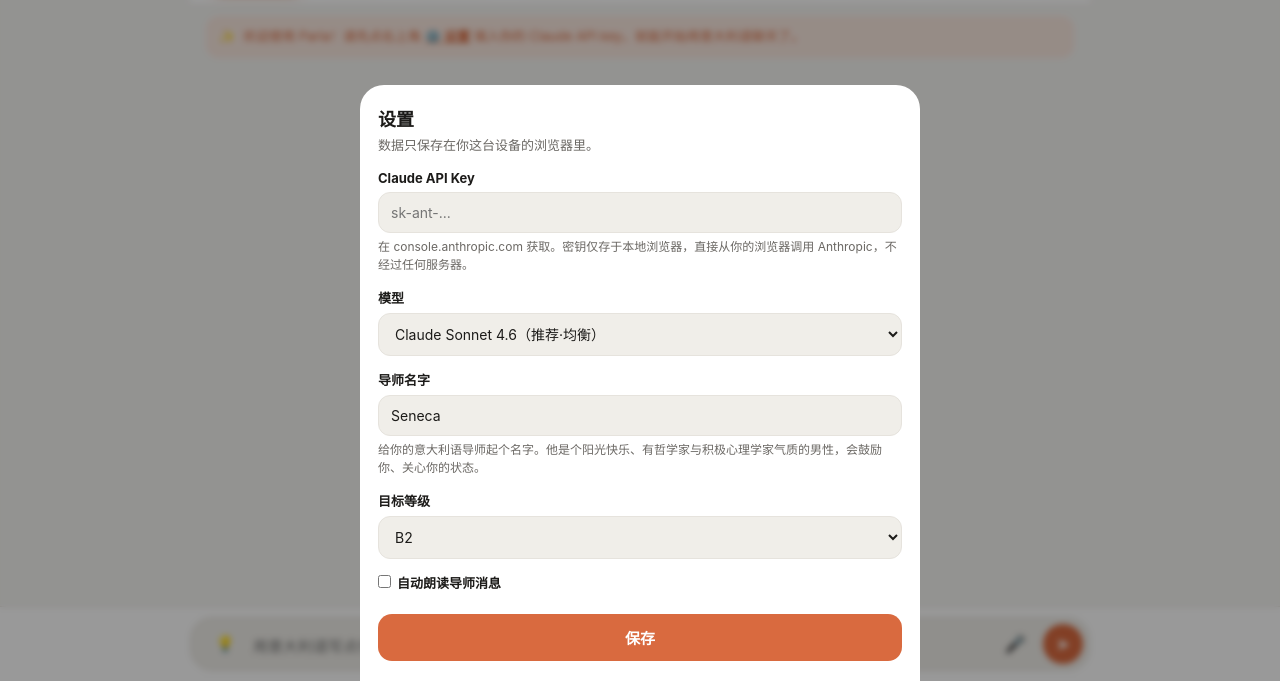
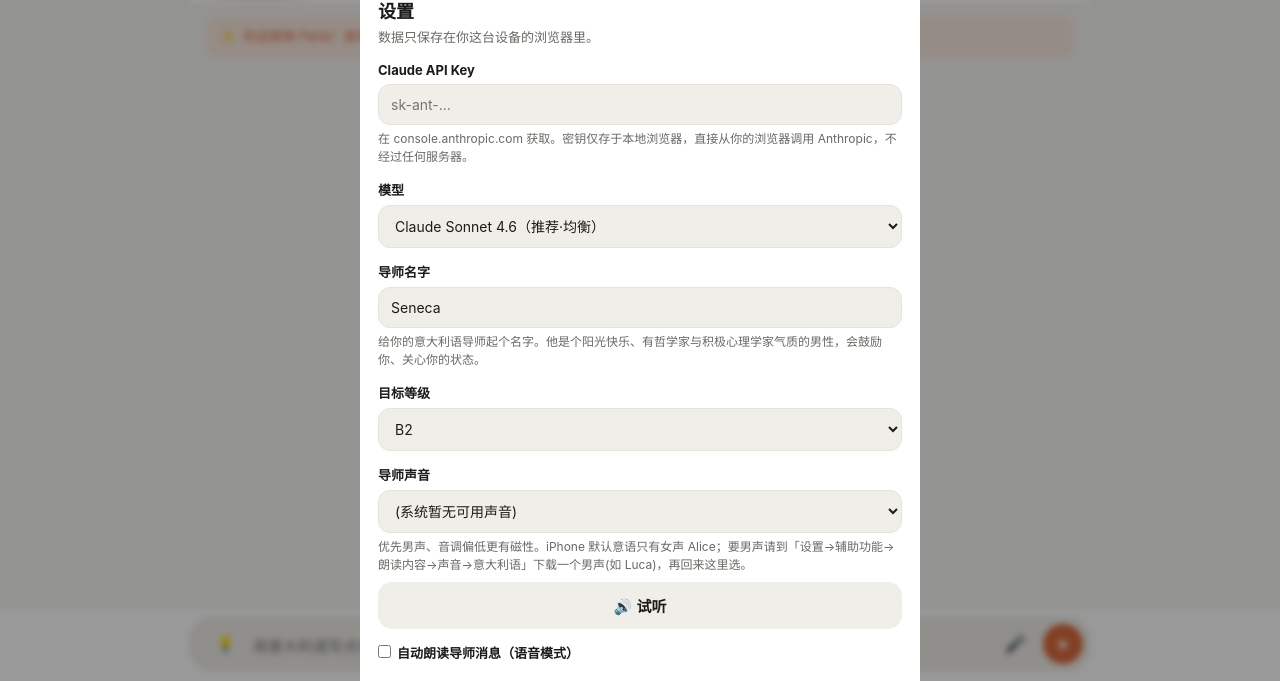
Before and after one commit to Giovanna9988/Parla, a plain HTML site: page index.html in a window 1280 px wide. Shown: the part 119-800 px from the top of the page. Drawn offline with Linux system fonts and the light colour scheme.

Commit message:
Add files via upload

```diff
--- a/index.html
+++ b/index.html
@@ -180,13 +180,14 @@ const DEF={
   theme:'light', streak:0, lastDay:'', cefr:'B1', cefrPct:0.15,
   vocab:[], /* {it,zh,strength,due,added} */
   profile:{ weak_skills:{}, weak_verbs:{}, errors:[] },
-  mode:'free', scenario:'', grammar:'', conjVerb:'', reTopic:'', reMode:'', reArea:'all', tutorName:'Seneca', convos:{}
+  mode:'free', scenario:'', grammar:'', conjVerb:'', reTopic:'', reMode:'', reArea:'all', tutorName:'Seneca', convos:{}, voiceURI:''
 };
 let S=load();
 function load(){try{return Object.assign({},DEF,JSON.parse(localStorage.getItem(LS)||'{}'))}catch(e){return {...DEF}}}
 function save(){localStorage.setItem(LS,JSON.stringify(S))}
 
 let history=[]; // {role, text} for API context (Italian convo only)
+let speakNext=false; // 语音输入后让导师语音回复
 
 /* ============================ MODES ============================ */
 const MODES=[
@@ -395,7 +396,8 @@ function addAI(reply,meta){
   b.querySelectorAll('w').forEach(w=>w.onclick=e=>defineWord(w.textContent,e));
   if(S.mode==='listening'){b.classList.add('masked');b.title='点击显示原文';b.addEventListener('click',()=>b.classList.remove('masked'),{once:true});}
   scrollDown();
-  if(S.autoplay||S.mode==='listening')speak(reply);
+  if(S.autoplay||S.mode==='listening'||speakNext){speak(reply);}
+  speakNext=false;
   saveConvo();
 }
 function addMe(text,meta){
@@ -512,14 +514,30 @@ function positionPop(ev){const r=document.querySelector('.app').getBoundingClien
 document.addEventListener('click',e=>{if(!pop.contains(e.target)&&e.target.tagName!=='W')pop.classList.remove('show');});
 
 /* ============================ TTS / STT ============================ */
-function speak(t){if(!('speechSynthesis'in window))return;speechSynthesis.cancel();const u=new SpeechSynthesisUtterance(t);u.lang='it-IT';u.rate=0.95;const v=speechSynthesis.getVoices().find(x=>x.lang.startsWith('it'));if(v)u.voice=v;speechSynthesis.speak(u);}
+function pickVoice(){
+  const vs=speechSynthesis.getVoices()||[];
+  if(S.voiceURI){const v=vs.find(x=>x.voiceURI===S.voiceURI);if(v)return v;}
+  const it=vs.filter(v=>/^it/i.test(v.lang));
+  const male=it.find(v=>/(luca|paolo|diego|cosimo|giorgio|carlo|marco|maschile|\bmale\b|uomo)/i.test(v.name));
+  const notFemale=it.find(v=>!/(alice|elsa|federica|donna|female|woman)/i.test(v.name));
+  return male||notFemale||it[0]||null;
+}
+function speak(t){if(!('speechSynthesis'in window))return;speechSynthesis.cancel();const u=new SpeechSynthesisUtterance(t);u.lang='it-IT';u.rate=0.96;u.pitch=0.85;const v=pickVoice();if(v)u.voice=v;speechSynthesis.speak(u);}
+function populateVoices(){
+  const sel=document.getElementById('vc');if(!sel)return;
+  const vs=speechSynthesis.getVoices()||[];
+  const it=vs.filter(v=>/^it/i.test(v.lang)), others=vs.filter(v=>!/^it/i.test(v.lang));
+  const cur=S.voiceURI||(pickVoice()&&pickVoice().voiceURI)||'';
+  const opt=v=>{const male=/(luca|paolo|diego|cosimo|giorgio|carlo|marco|maschile|\bmale\b|uomo)/i.test(v.name);return `<option value="${v.voiceURI}"${v.voiceURI===cur?' selected':''}>${male?'♂ ':''}${v.name} (${v.lang})</option>`;};
+  sel.innerHTML=(it.length?'<optgroup label="意大利语">'+it.map(opt).join('')+'</optgroup>':'')+(others.length?'<optgroup label="其它语言(不推荐)">'+others.map(opt).join('')+'</optgroup>':'')||'<option value="">(系统暂无可用声音)</option>';
+}
 const micBtn=document.getElementById('micBtn');let recog;
 if('webkitSpeechRecognition'in window||'SpeechRecognition'in window){
   const SR=window.SpeechRecognition||window.webkitSpeechRecognition;recog=new SR();recog.lang='it-IT';recog.interimResults=false;
-  recog.onresult=e=>{input.value=e.results[0][0].transcript;autosize();};
+  recog.onresult=e=>{input.value=e.results[0][0].transcript;autosize();speakNext=true;doSend();};
   recog.onend=()=>micBtn.classList.remove('rec');
   micBtn.onclick=()=>{if(micBtn.classList.contains('rec')){recog.stop();}else{micBtn.classList.add('rec');try{recog.start()}catch(e){}}};
-}else{micBtn.onclick=()=>alert('当前浏览器不支持语音输入，建议用 Chrome。');}
+}else{micBtn.onclick=()=>alert('此浏览器的网页语音输入不可用（iPhone Safari 不支持）。\n\n请改用手机键盘自带的听写：调出键盘后点空格旁的 🎤 对着说话即可输入，然后发送。\n（电脑/安卓 Chrome 可用本按钮直接语音输入。）');}
 
 /* ============================ HINT ============================ */
 document.getElementById('hintBtn').onclick=async()=>{
@@ -720,10 +738,13 @@ function openSettings(force){
   <div class="field"><label>目标等级</label><select id="tg">
     ${['B2','B2+','C1'].map(l=>`<option${S.target===l?' selected':''}>${l}</option>`).join('')}
   </select></div>
-  <div class="field"><label><input type="checkbox" id="ap" ${S.autoplay?'checked':''} style="width:auto;margin-right:6px">自动朗读导师消息</label></div>
+  <div class="field"><label>导师声音</label><select id="vc"></select><div class="help">优先男声、音调偏低更有磁性。iPhone 默认意语只有女声 Alice；要男声请到「设置→辅助功能→朗读内容→声音→意大利语」下载一个男声(如 Luca)，再回来这里选。</div><button class="btn ghost" id="tryVoice" style="margin-top:8px">🔊 试听</button></div>
+  <div class="field"><label><input type="checkbox" id="ap" ${S.autoplay?'checked':''} style="width:auto;margin-right:6px">自动朗读导师消息（语音模式）</label></div>
   <button class="btn" id="saveSet">保存</button>
   ${force?'':'<button class="btn ghost" id="closeSet" style="margin-top:8px">关闭</button>'}`);
-  document.getElementById('saveSet').onclick=()=>{S.apiKey=document.getElementById('ak').value.trim();S.model=document.getElementById('mdl').value;S.target=document.getElementById('tg').value;S.tutorName=document.getElementById('tn').value.trim()||'Seneca';S.autoplay=document.getElementById('ap').checked;save();closeSheet();if(!chat.children.length)kickoff();};
+  populateVoices();
+  document.getElementById('tryVoice').onclick=()=>{const sel=document.getElementById('vc').value;const vs=speechSynthesis.getVoices();const v=vs.find(x=>x.voiceURI===sel);speechSynthesis.cancel();const u=new SpeechSynthesisUtterance('Ciao! Sono '+(document.getElementById('tn').value.trim()||'Seneca')+', piacere di conoscerti.');u.lang='it-IT';u.rate=0.96;u.pitch=0.85;if(v)u.voice=v;speechSynthesis.speak(u);};
+  document.getElementById('saveSet').onclick=()=>{S.apiKey=document.getElementById('ak').value.trim();S.model=document.getElementById('mdl').value;S.target=document.getElementById('tg').value;S.tutorName=document.getElementById('tn').value.trim()||'Seneca';S.voiceURI=document.getElementById('vc').value;S.autoplay=document.getElementById('ap').checked;save();closeSheet();if(!chat.children.length)kickoff();};
   const cs=document.getElementById('closeSet');if(cs)cs.onclick=closeSheet;
 }
 function openVocab(){
```
